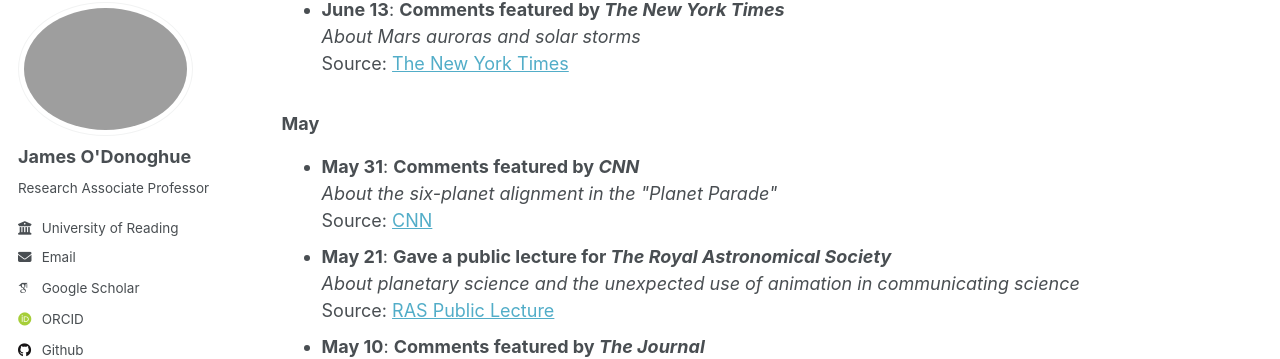
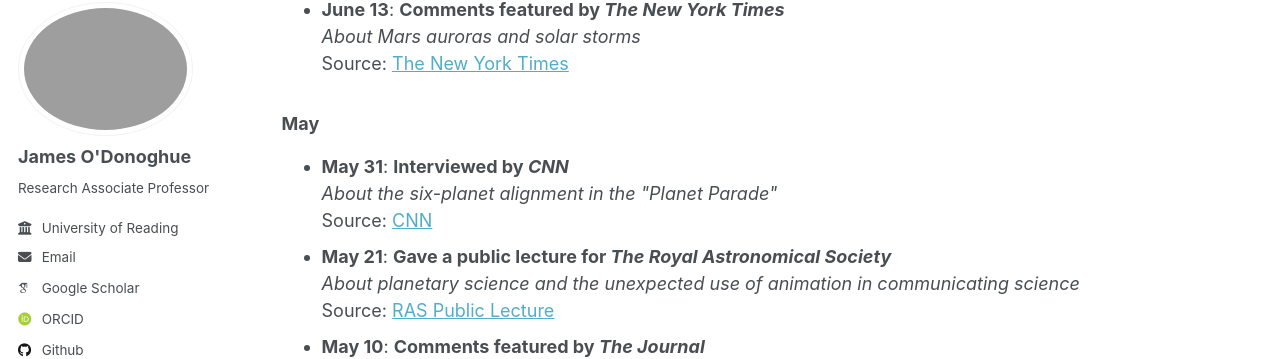
Before and after one commit to odonoghuespace/odonoghuespace.github.io, a Jekyll site: the page built from _pages/news.html, in a window 1280 px wide and 900 px high, scrolled down 1708 px. Shown: the part 104-463 px from the top of the window. Built offline with Jekyll 4.4.1, drawn with Linux system fonts in a browser that asks for light colours; some web fonts are replaced.

Commit message:
Update news.html

```diff
--- a/_pages/news.html
+++ b/_pages/news.html
@@ -96,7 +96,7 @@ author_profile: true
 
 <h3>May</h3>
 <ul>
-<li><strong>May 31</strong>: <strong>Comments featured by <em>CNN</em></strong><br>
+<li><strong>May 31</strong>: <strong>Interviewed by <em>CNN</em></strong><br>
     <em>About the six-planet alignment in the "Planet Parade"</em><br>
     Source: <a href="https://edition.cnn.com/2024/05/31/science/planet-parade-six-planetary-alignment-scn/index.html">CNN</a>
 </li>
```
